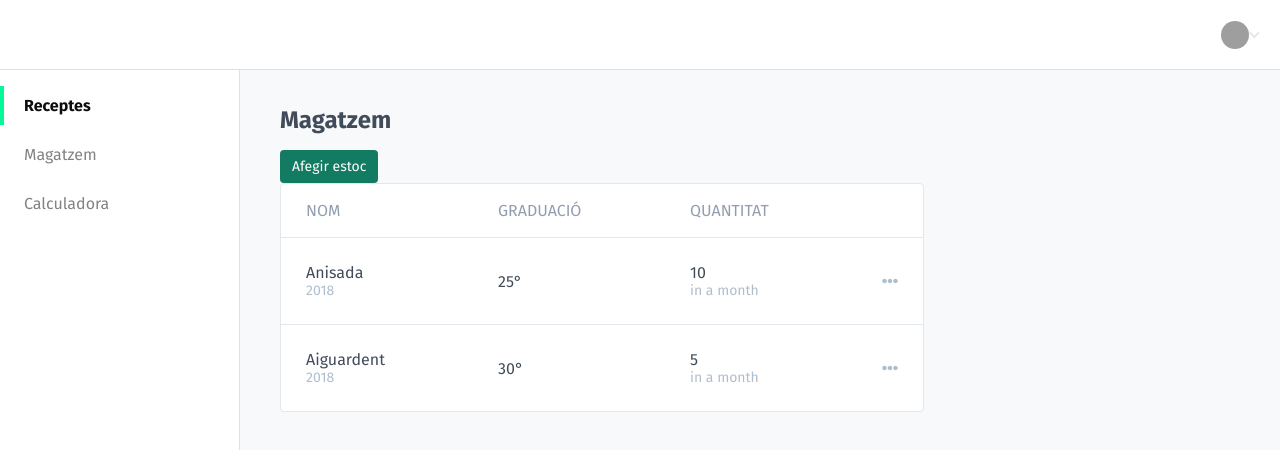
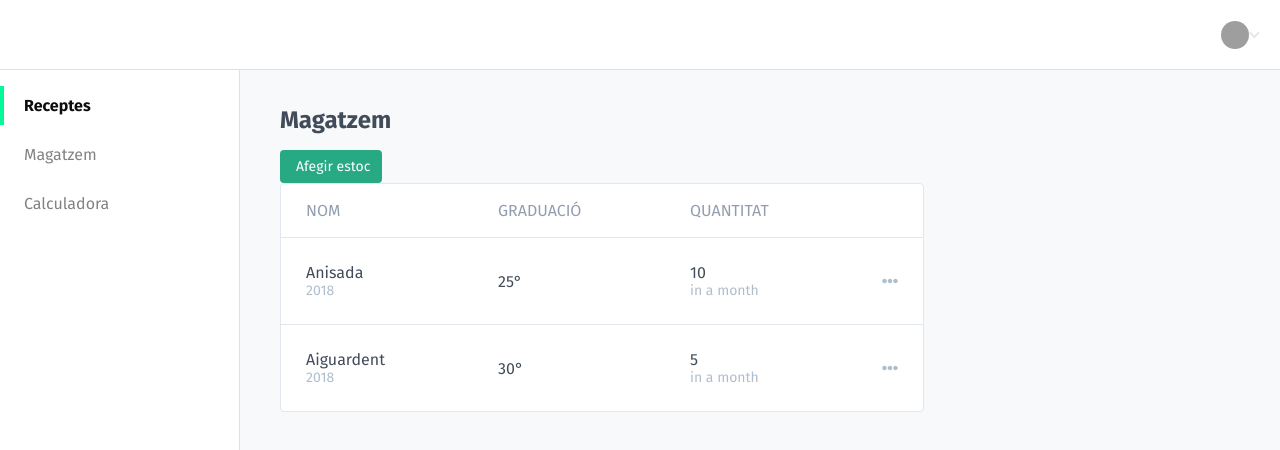
Before and after one commit to sauloperez/ratafiapp, a React (Create React App) app: page /store in a window 1280 px wide. Shown: the top 450 px of the page. Built offline with nearby package versions, Linux system fonts and the light colour scheme; grey boxes are pictures that could not be loaded.

Commit message:
Allow buttons with icons

```diff
--- a/src/Button.jsx
+++ b/src/Button.jsx
@@ -1,13 +1,16 @@
 import React from 'react';
+
+import Icon from './Icon';
 
 import './Button.css';
 
 function Button(props) {
-  const { label } = props;
+  const { label, icon } = props;
 
   return (
-    <a className="Button" type="button" {...props}>
-      {label}
+    <a className="Button" type="button" href="#" {...props}>
+      {icon && <Icon icon="plus" />}
+      <span className="Button__text">{label}</span>
     </a>
   );
 }
--- a/src/Button.scss
+++ b/src/Button.scss
@@ -1,11 +1,14 @@
 @import './variables.scss';
 
 .Button {
-  background-color: $brand-700;
+  background-color: $brand-500;
   border-radius: $border-radius;
   color: $white;
   font-size: 14px;
   padding: 8px 12px;
-  border: none;
   display: inline-block;
+
+  &__text {
+    margin-left: 4px;
+  }
 }
--- a/src/index.js
+++ b/src/index.js
@@ -9,11 +9,12 @@ import {
   faChevronDown,
   faArrowLeft,
   faEllipsisH,
+  faPlus,
 } from '@fortawesome/free-solid-svg-icons';
 
 import App from './App';
 
-library.add(faPencilAlt, faChevronDown, faArrowLeft, faEllipsisH);
+library.add(faPencilAlt, faChevronDown, faArrowLeft, faEllipsisH, faPlus);
 
 // ========================================
 
```
